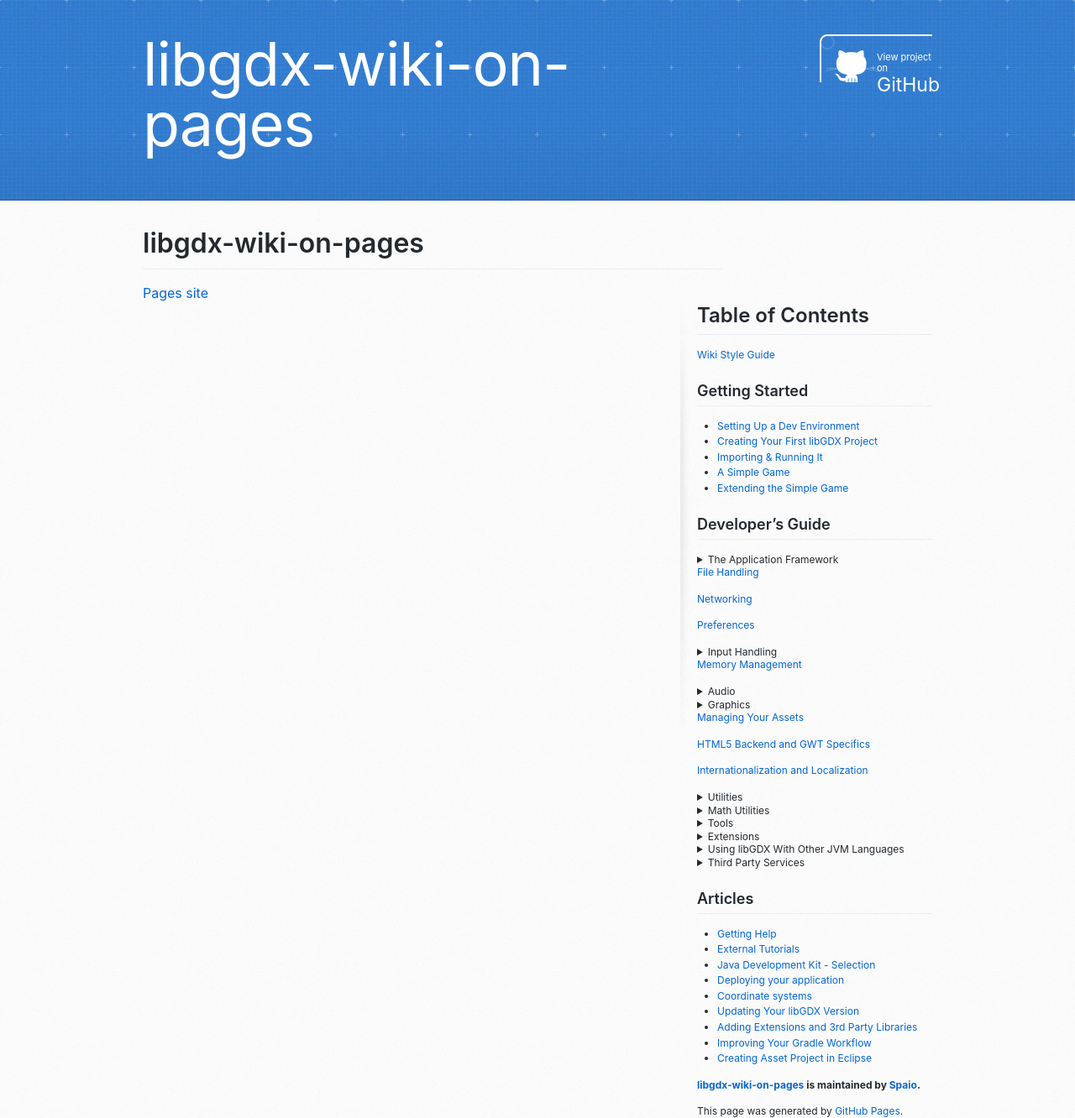
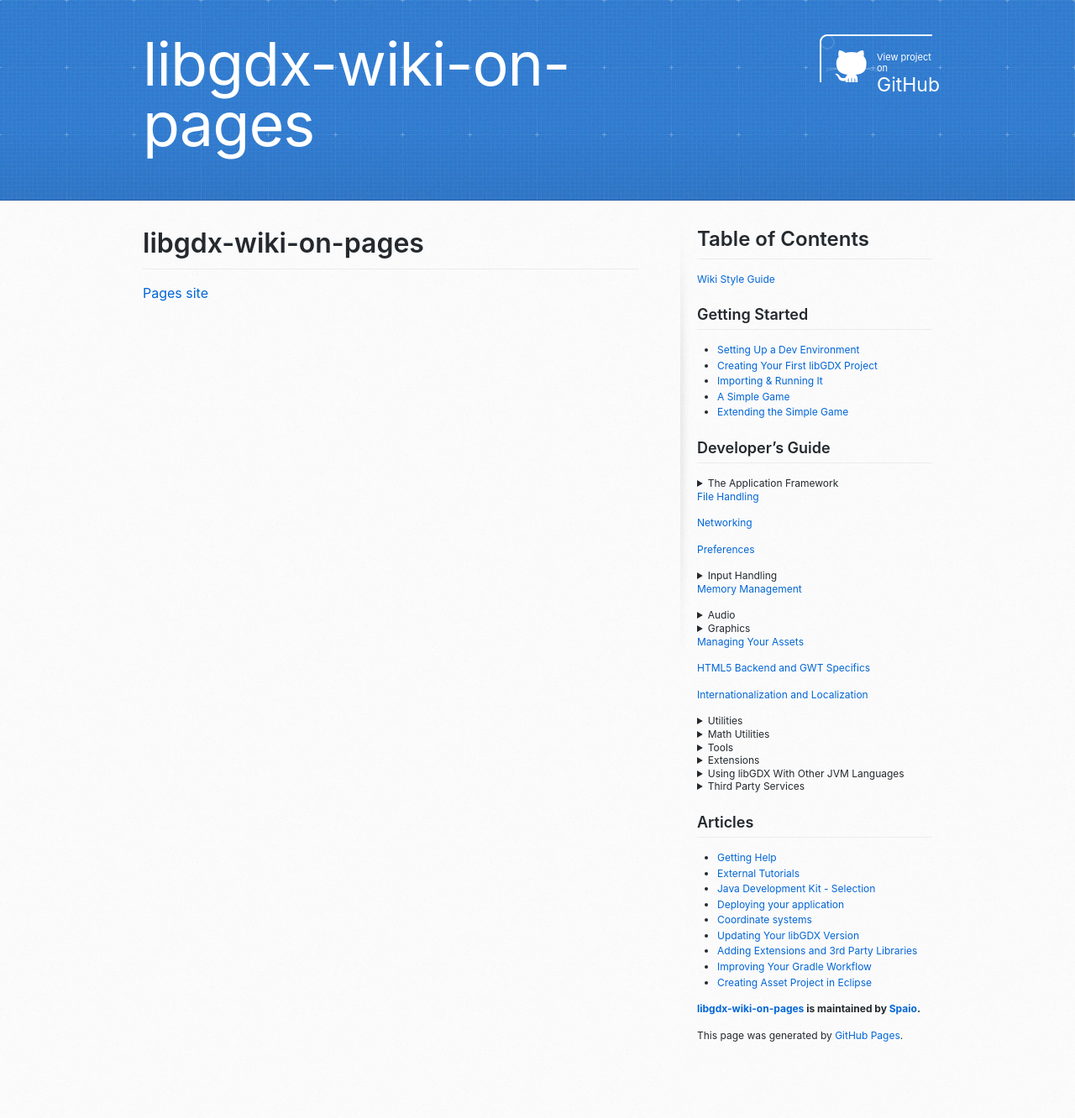
Before and after one commit to Spaio/libgdx-wiki-on-pages, a Jekyll site: the page built from README.md, in a window 1280 px wide. Shown: the whole page at 84% size. Built offline with Jekyll 4.4.1, drawn with Linux system fonts in a browser that asks for light colours; our own code applies the rules of GitHub Pages for plain Markdown files; the repository's description, which GitHub fills in, is left out; after the commit the page ends 1241 px from its top, so only the background shows below that.

Commit message:
Update jekyll-theme-architect.scss

```diff
--- a/_sass/jekyll-theme-architect.scss
+++ b/_sass/jekyll-theme-architect.scss
@@ -64,7 +64,7 @@ header h2 {
 
 #main-content {
   float: left;
-  width: 690px;
+  width: 590px;
 }
 
 #main-content img {
```
